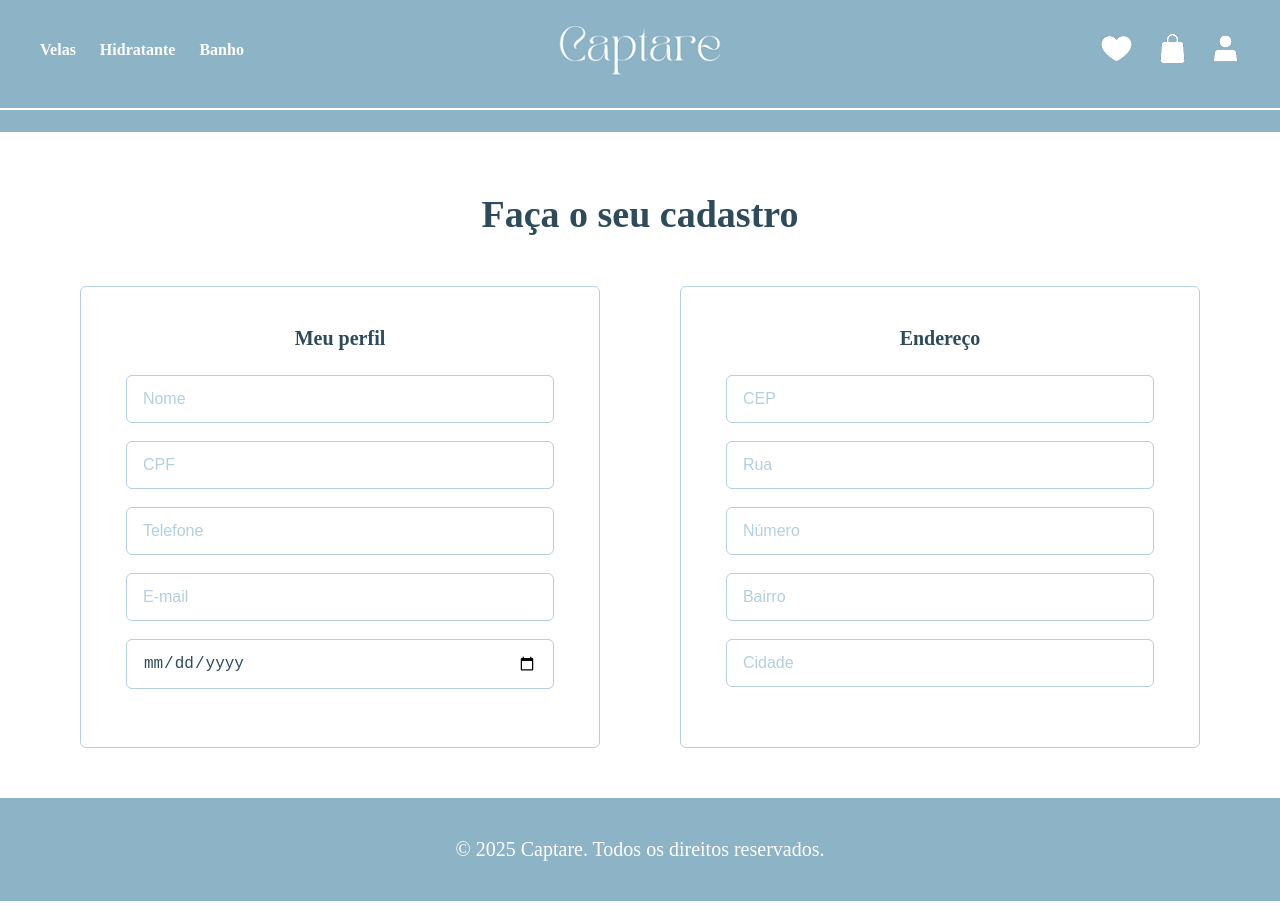
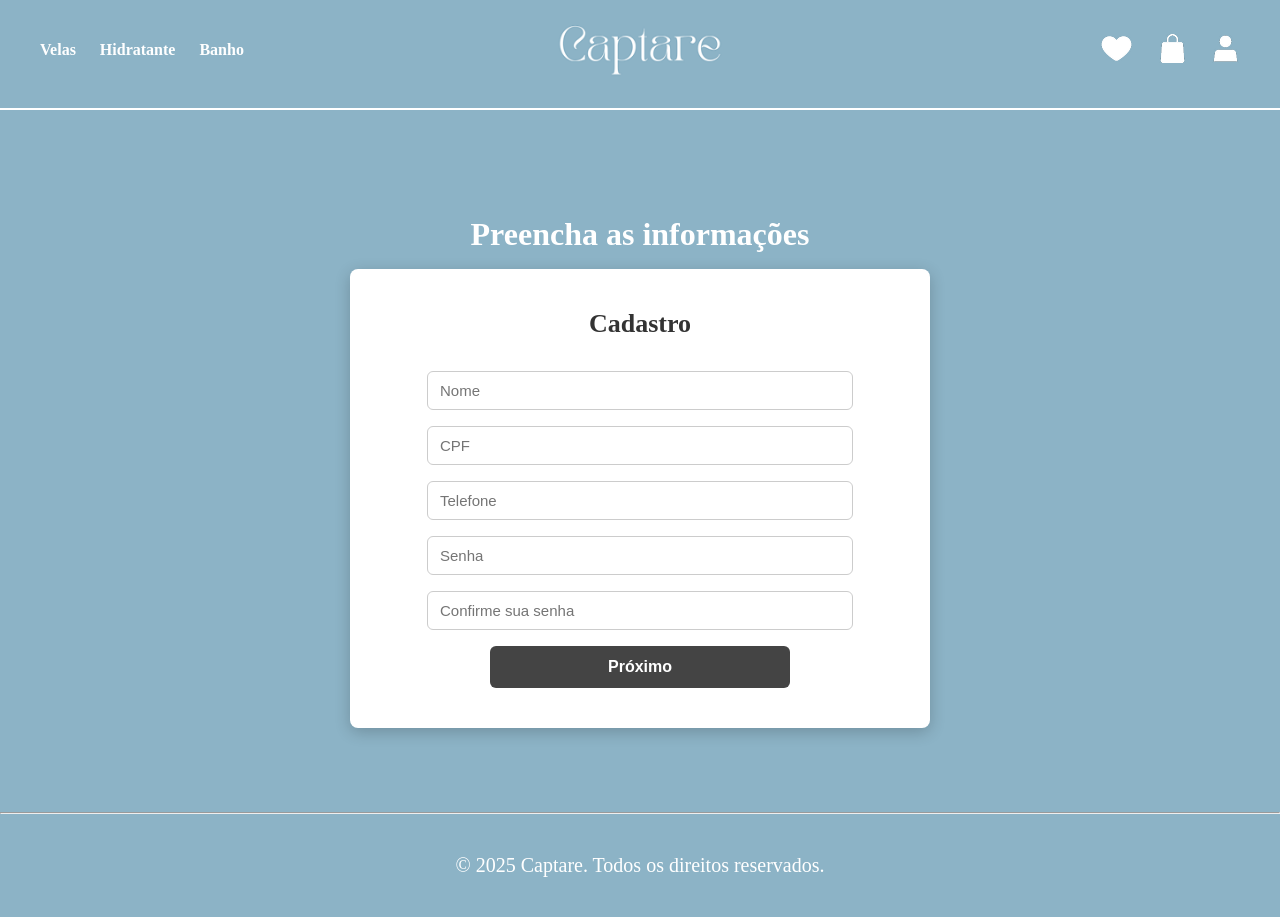
Before and after one commit to fracisconeto/Captare_Front, a Vue app: page /cadastro in a window 1280 px wide. Built offline with nearby package versions, Linux system fonts and the light colour scheme.

Commit message:
feat: criação da pagina de cadrastro

```diff
--- a/src/views/CadastroView.vue
+++ b/src/views/CadastroView.vue
@@ -1,98 +1,177 @@
 <script setup>
+import { reactive } from "vue"
 import RodaView from '../components/RodaView.vue';
+
+const form = reactive({
+  nome: "",
+  cpf: "",
+  telefone: "",
+  senha: "",
+  confirmaSenha: ""
+})
+
+const errors = reactive({
+  nome: "",
+  cpf: "",
+  telefone: "",
+  senha: "",
+  confirmaSenha: ""
+})
+
+function handleSubmit() {
+  Object.keys(errors).forEach(key => (errors[key] = ""))
+  let valid = true
+
+  if (!form.nome) { errors.nome = "O nome é obrigatório."; valid = false }
+  if (!form.cpf) { errors.cpf = "O CPF é obrigatório."; valid = false }
+  if (!form.telefone) { errors.telefone = "O telefone é obrigatório."; valid = false }
+  if (!form.senha) { errors.senha = "A senha é obrigatória."; valid = false }
+  if (!form.confirmaSenha) { errors.confirmaSenha = "A confirmação de senha é obrigatória."; valid = false }
+  else if (form.senha !== form.confirmaSenha) {
+    errors.confirmaSenha = "As senhas não coincidem."
+    valid = false
+  }
+
+  if (valid) {
+    alert("Cadastro realizado com sucesso!")
+  }
+}
 </script>
+
 <template>
-<div class="container">
-    <h1 class="titulo">Faça o seu cadastro</h1>
+  <div class="container">
+    <h1 class="page-title">Preencha as informações</h1>
 
-    <div class="cadastro-container">
-      <div class="form-section">
-        <h2>Meu perfil</h2>
-        <div class="inputs">
-          <input type="text" placeholder="Nome" />
-          <input type="text" placeholder="CPF" />
-          <input type="text" placeholder="Telefone" />
-          <input type="email" placeholder="E-mail" />
-          <input type="date" placeholder="Data de nascimento" />
+    <div class="card">
+      <h2>Cadastro</h2>
+
+      <form @submit.prevent="handleSubmit" class="form">
+        <div class="form-group">
+          <input v-model="form.nome" type="text" placeholder="Nome" />
+          <p v-if="errors.nome" class="error">{{ errors.nome }}</p>
         </div>
-      </div>
 
-      <div class="form-section">
-        <h2>Endereço</h2>
-        <div class="inputs">
-          <input type="text" placeholder="CEP" />
-          <input type="text" placeholder="Rua" />
-          <input type="text" placeholder="Número" />
-          <input type="text" placeholder="Bairro" />
-          <input type="text" placeholder="Cidade" />
+        <div class="form-group">
+          <input v-model="form.cpf" type="text" placeholder="CPF" />
+          <p v-if="errors.cpf" class="error">{{ errors.cpf }}</p>
         </div>
-      </div>
+
+        <div class="form-group">
+          <input v-model="form.telefone" type="text" placeholder="Telefone" />
+          <p v-if="errors.telefone" class="error">{{ errors.telefone }}</p>
+        </div>
+
+        <div class="form-group">
+          <input v-model="form.senha" type="password" placeholder="Senha" />
+          <p v-if="errors.senha" class="error">{{ errors.senha }}</p>
+        </div>
+
+        <div class="form-group">
+          <input v-model="form.confirmaSenha" type="password" placeholder="Confirme sua senha" />
+          <p v-if="errors.confirmaSenha" class="error">{{ errors.confirmaSenha }}</p>
+        </div>
+
+        <button type="submit">Próximo</button>
+      </form>
     </div>
   </div>
+<hr>
+  <RodaView/>
+</template>
 
-<RodaView/>
-</template>
+
+
 <style scoped>
-body {
-  background-color: #ffffff;
-  font-family: 'Segoe UI', sans-serif;
+.container {
+
+  display: flex;
+  flex-direction: column;
+  justify-content: center;
+  align-items: center;
+  min-height: 85vh;
+  background-color: #8CB3C6;
+
 }
 
-.titulo {
+.page-title {
+  color: white;
+  font-size: 32px;
+  font-weight: 700;
+  margin-bottom: 1rem;
   text-align: center;
-  margin-top: 60px;
-  font-size: 38px;
-  color: #2e4b5b;
 }
 
-.cadastro-container {
-  display: flex;
-  justify-content: center;
-  gap: 80px;
-  margin-top: 50px;
-  padding: 0 20px;
-  flex-wrap: wrap;
+.card {
+  background: white;
+  padding: 2.5rem;
+  border-radius: 8px;
+  box-shadow: 0 4px 16px rgba(0,0,0,0.2);
+  width: 100%;
+  max-width: 500px; /* card menos largo */
+  text-align: center;
 }
 
-.form-section {
-  border: 1px solid #b3cfe0;
-  border-radius: 6px;
-  padding: 40px;
-  width: 520px; /* ← largura aumentada */
-  box-sizing: border-box;
+.card h2 {
+  margin-bottom: 2rem;
+  font-size: 26px;
+  font-weight: 700;
+  color: #333;
+}
+
+.form {
   display: flex;
   flex-direction: column;
+  gap: 1rem;
   align-items: center;
 }
 
-.form-section h2 {
-  font-size: 20px;
-  margin-bottom: 25px;
-  color: #2e4b5b;
+.form-group {
+  width: 100%;
+  display: flex;
+  justify-content: center; /* centraliza inputs */
 }
 
-.inputs {
-  width: 100%;
-  display: flex;
-  flex-direction: column;
-  align-items: center;
+input {
+  width: 90%; /* inputs ocupam 90% do card */
+  max-width: 400px;
+  padding: 10px 12px;
+  border: 1px solid #ccc;
+  border-radius: 6px;
+  font-size: 15px;
+  outline: none;
+  transition: border 0.2s;
 }
 
-.inputs input {
-  width: 90%;
-  padding: 14px 16px;
-  margin-bottom: 18px;
-  border: 1px solid #b3cfe0;
-  border-radius: 6px;
-  font-size: 16px;
-  color: #2e4b5b;
+input:focus {
+  border-color: #4f9dcf;
 }
 
-.inputs input::placeholder {
-  color: #b3cfe0;
+button {
+  width: 100%;
+  max-width: 300px;
+  margin: 0 auto;
+  padding: 12px;
+  background: #444;
+  color: white;
+  font-size: 16px;
+  font-weight: 600;
+  border: none;
+  border-radius: 6px;
+  cursor: pointer;
+  transition: background 0.2s;
 }
 
-.container{
-    margin-bottom: 50px;
+button:hover {
+  background: #333;
+}
+
+.error {
+  color: #e63946;
+  font-size: 12px;
+  margin-top: 4px;
+  text-align: left;
+  max-width: 400px;
+  margin-left: auto;
+  margin-right: auto;
 }
 </style>
```
